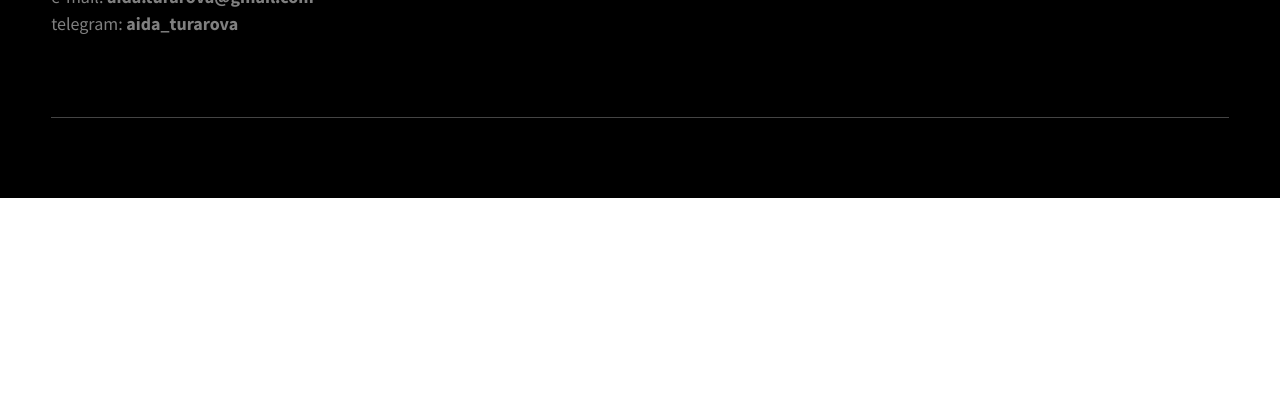
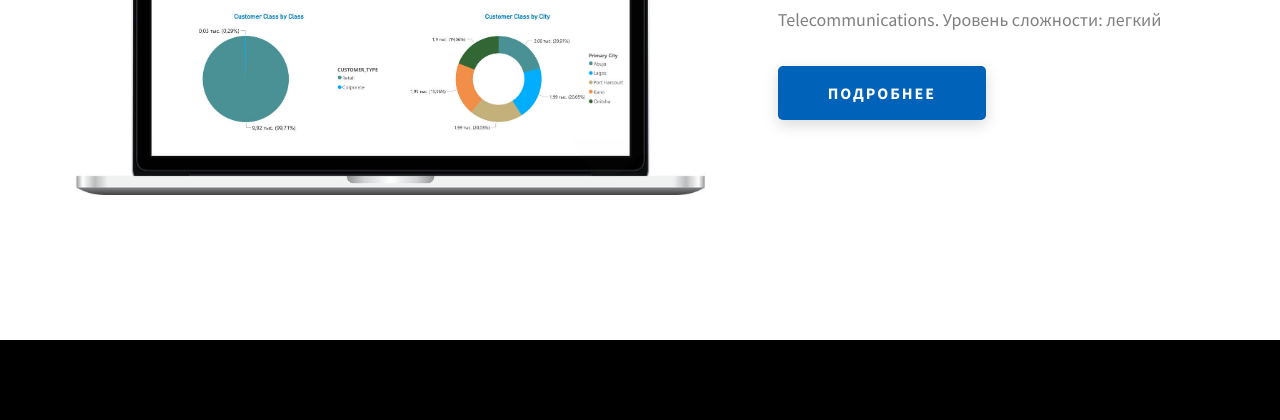
Before and after one commit to AidaTurarova/power_bi_projects, a website: page index.html in a window 1280 px wide. Shown: the part 2519-2939 px from the top of the page. Before the commit the page ends 2717 px from the top, so only its background shows below. Drawn offline with Linux system fonts and the light colour scheme.

Commit message:
Update index.html

```diff
--- a/index.html
+++ b/index.html
@@ -178,6 +178,29 @@
               >
             </div>
           </div>
+	 <div class="projects__row">
+            <div class="projects__row-img-cont">
+              <img
+                src="./assets/jpeg/project-33.jpg"
+                alt="Software Screenshot"
+                class="projects__row-img"
+                loading="lazy"
+              />
+            </div>
+            <div class="projects__row-content">
+              <h3 class="projects__row-content-title">Анализ профиля клиентов</h3>
+              <p class="projects__row-content-desc">
+                Анализ составлен на примере компании Ninja Telecommunications. Уровень сложности: легкий
+              </p>
+              <a
+                href="./project-3-customers-profiling.html"
+                class="btn btn--med btn--theme dynamicBgClr"
+                target="_blank"
+                >Подробнее</a
+              >
+            </div>
+          </div>
+
        <!-- <div class="projects__row">
             <div class="projects__row-img-cont">
               <img
```
